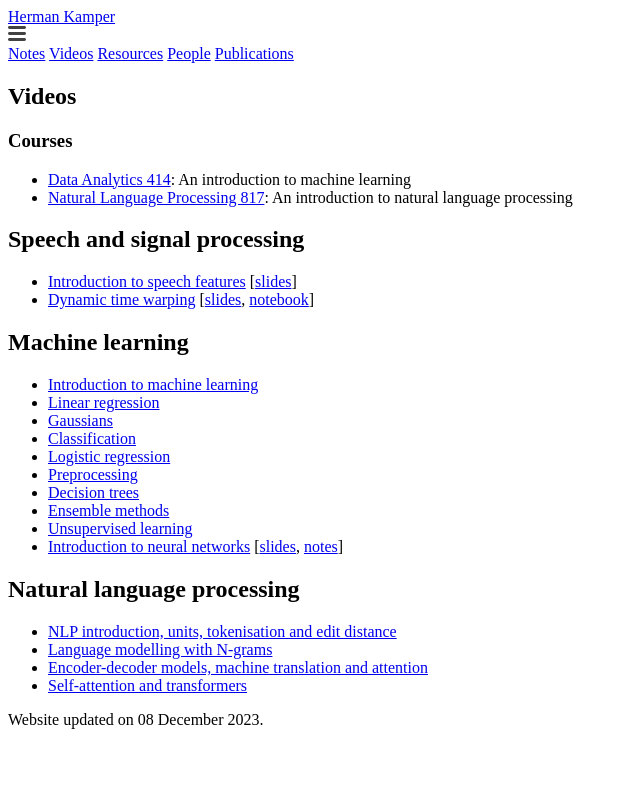
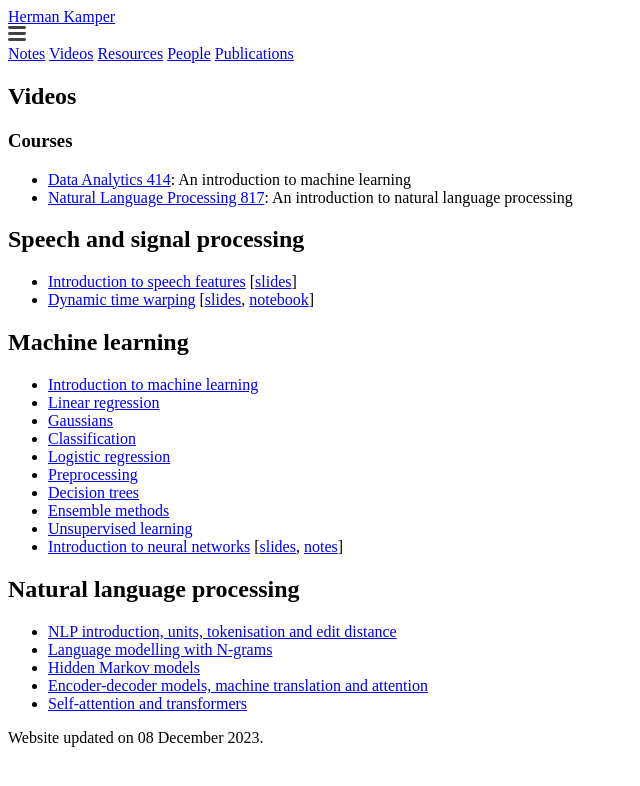
Before and after one commit to kamperh/kamperh.github.io, a Jekyll site: the page built from videos.md, in a window 1280 px wide. Shown: the top 786 px of the page, without its empty margins (0-640 px from the left). Built offline with Jekyll 4.4.1, drawn with Linux system fonts in a browser that asks for light colours; a style sheet for code colours, icons or effects is not loaded.

Commit message:
Update videos.md

```diff
--- a/videos.md
+++ b/videos.md
@@ -42,5 +42,6 @@ order: 2
 
 - [NLP introduction, units, tokenisation and edit distance](https://www.youtube.com/playlist?list=PLmZlBIcArwhOqEQwyk2TBHmtEKTGPMu5d)
 - [Language modelling with N-grams](https://www.youtube.com/playlist?list=PLmZlBIcArwhP-ril7Xe5vDNpdMEgOjppP)
+- [Hidden Markov models](https://www.youtube.com/playlist?list=PLmZlBIcArwhMIRdgNwFUWGqY53h2TC6PH)
 - [Encoder-decoder models, machine translation and attention](https://www.youtube.com/playlist?list=PLmZlBIcArwhPHmHzyM_cZJQ8_v5paQJTV)
 - [Self-attention and transformers](https://www.youtube.com/playlist?list=PLmZlBIcArwhOPR2s-FIR7WoqNaBML233s)
```
